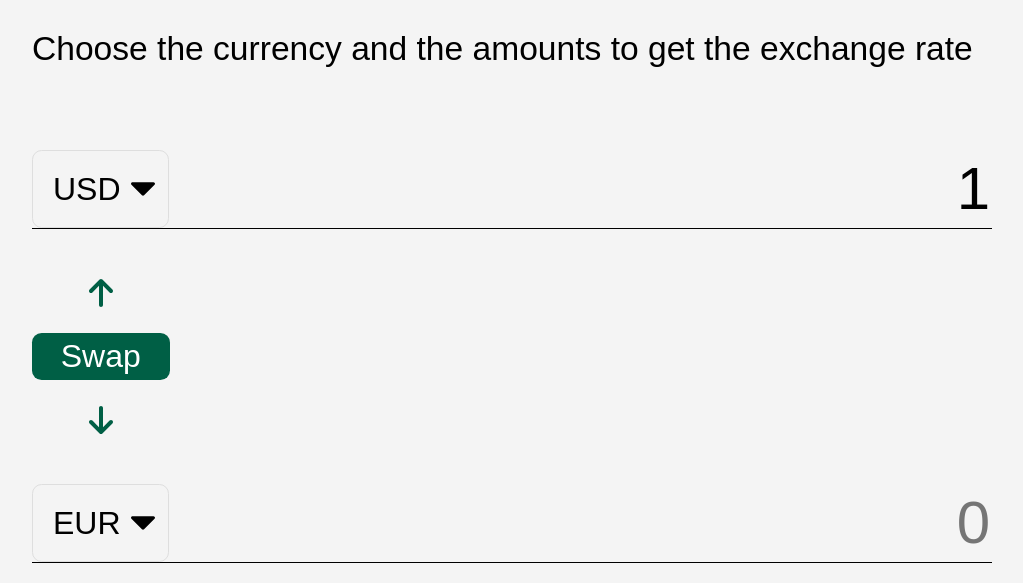
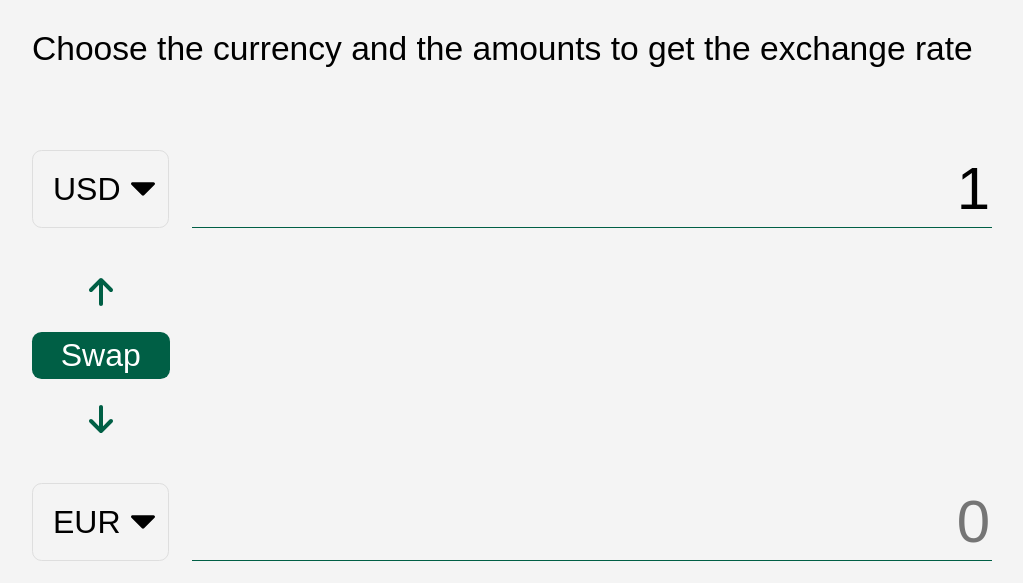
Before and after one commit to davidbdyer/exchange-rate-calculator, a website: page index.html in a window 1280 px wide. Shown: the part 340-923 px from the top of the page, without its empty margins (128-1151 px from the left). Drawn offline with Linux system fonts and the light colour scheme; no server answers.

Commit message:
Changed underline on currency div

```diff
--- a/sass/_main.scss
+++ b/sass/_main.scss
@@ -21,9 +21,18 @@ p {
 
 .currency {
 	display: flex;
+	position: relative;
 	align-items: center;
 	justify-content: space-between;
-	border-bottom: 1px solid black;
+
+	&::after {
+		position: absolute;
+		right: 0;
+		bottom: 0;
+		width: calc(100% - 5em);
+		border-bottom: 1px solid var(--primary-clr);
+		content: '';
+	}
 
 	select {
 		appearance: none;
```
Also changed, not shown: css/style.css, images/money.png (deleted).
